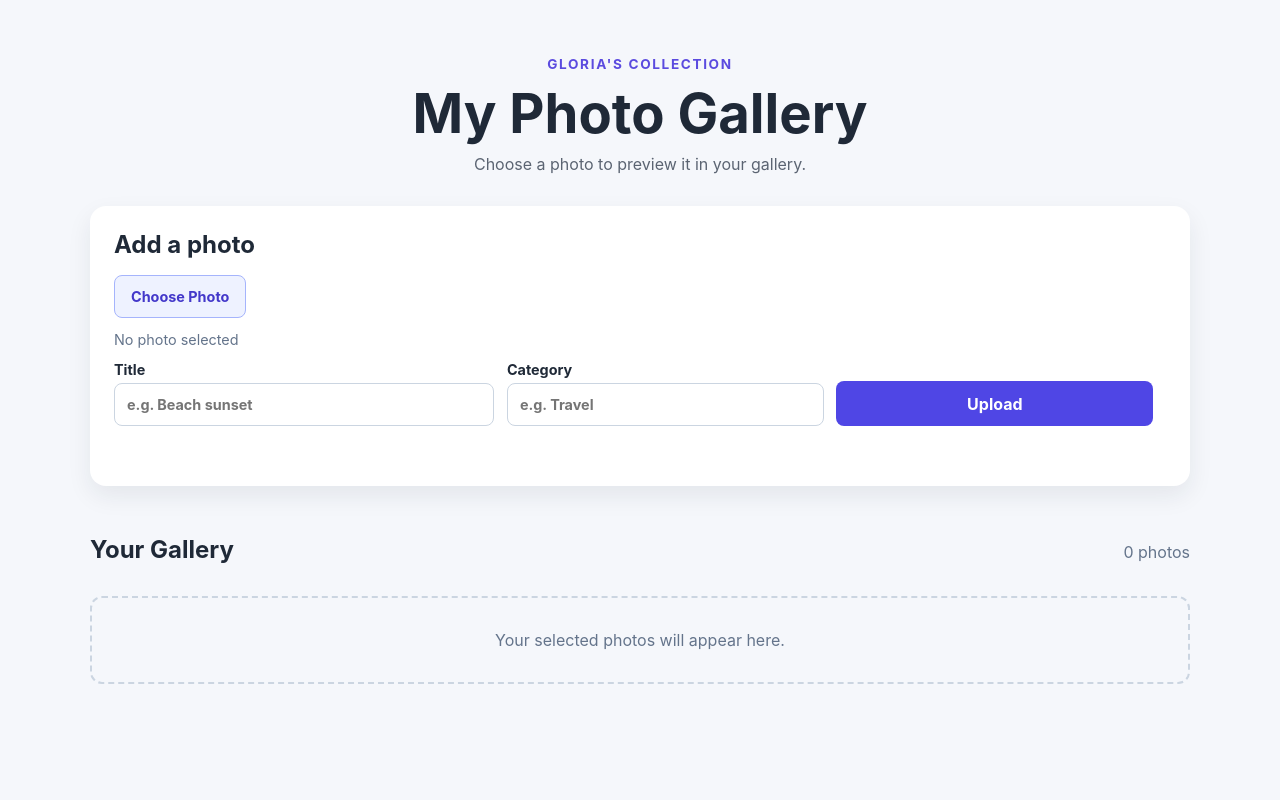
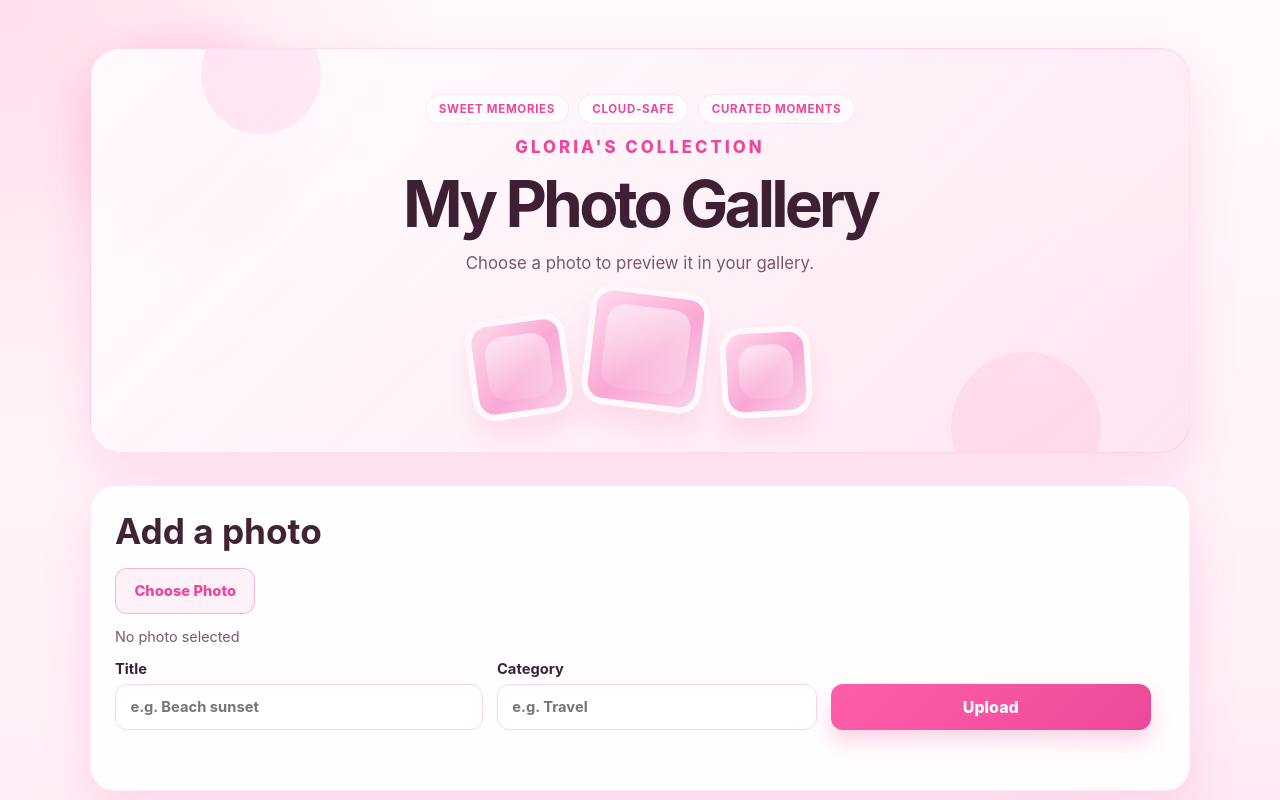
Before and after one commit to gloria866-crypto/RhombixTechnologies_Tasks-, a plain HTML site: page frontend/index.html in a window 1280 px wide. Shown: the top 800 px of the page. Drawn offline with Linux system fonts and the light colour scheme.

Commit message:
Readme Update

```diff
--- a/frontend/index.html
+++ b/frontend/index.html
@@ -10,9 +10,20 @@
   <body>
     <main class="page-shell">
       <header class="hero">
+        <div class="hero-badges" aria-label="Gallery highlights">
+          <span>Sweet memories</span>
+          <span>Cloud-safe</span>
+          <span>Curated moments</span>
+        </div>
         <p class="eyebrow">Gloria's collection</p>
         <h1>My Photo Gallery</h1>
         <p>Choose a photo to preview it in your gallery.</p>
+
+        <div class="hero-art" aria-hidden="true">
+          <div class="photo-frame frame-one"></div>
+          <div class="photo-frame frame-two"></div>
+          <div class="photo-frame frame-three"></div>
+        </div>
       </header>
 
       <section class="upload-panel" aria-labelledby="upload-heading">
--- a/frontend/style.css
+++ b/frontend/style.css
@@ -1,78 +1,365 @@
 :root {
-  color: #1f2937;
-  background: #f5f7fb;
-  font-family: Inter, ui-sans-serif, system-ui, -apple-system, BlinkMacSystemFont, "Segoe UI", sans-serif;
+  --bg: #fff5fb;
+  --bg-strong: #ffe4f1;
+  --panel: rgba(255, 255, 255, 0.9);
+  --panel-strong: #ffffff;
+  --primary: #ff5ea8;
+  --primary-deep: #ec4899;
+  --secondary: #f9a8d4;
+  --accent: #fbbf24;
+  --text: #3a2336;
+  --muted: #7a596d;
+  --line: #f9d4e8;
+  --success: #0f766e;
+  --danger: #dc2626;
+  --shadow: 0 22px 50px rgba(236, 72, 153, 0.14);
 }
 
 * { box-sizing: border-box; }
 
-body { margin: 0; }
+body {
+  margin: 0;
+  color: var(--text);
+  background:
+    radial-gradient(circle at top left, rgba(255, 94, 168, 0.18), transparent 26%),
+    radial-gradient(circle at bottom right, rgba(249, 168, 212, 0.28), transparent 25%),
+    linear-gradient(180deg, #fff9fc 0%, #ffeaf5 100%);
+  font-family: Inter, ui-sans-serif, system-ui, -apple-system, BlinkMacSystemFont, "Segoe UI", sans-serif;
+  position: relative;
+}
+
+body::before,
+body::after {
+  content: "";
+  position: fixed;
+  width: 220px;
+  height: 220px;
+  border-radius: 50%;
+  filter: blur(18px);
+  opacity: 0.35;
+  z-index: 0;
+  pointer-events: none;
+}
+
+body::before {
+  top: 4%;
+  left: 6%;
+  background: rgba(255, 174, 214, 0.9);
+}
+
+body::after {
+  right: 7%;
+  bottom: 8%;
+  background: rgba(252, 216, 233, 0.9);
+}
 
 .page-shell {
+  position: relative;
+  z-index: 1;
   width: min(1100px, calc(100% - 2rem));
   margin: 0 auto;
   padding: 3rem 0 4rem;
 }
 
-.hero { text-align: center; margin-bottom: 2rem; }
-.hero h1 { margin: 0.2rem 0; font-size: clamp(2rem, 5vw, 3.4rem); }
-.hero p { color: #5b6472; margin: 0.5rem 0; }
-.eyebrow { color: #5b4bdf !important; font-size: 0.85rem; font-weight: 700; letter-spacing: 0.12em; text-transform: uppercase; }
+.hero {
+  position: relative;
+  text-align: center;
+  padding: 2.8rem 1.6rem 2.2rem;
+  margin-bottom: 2rem;
+  border: 1px solid rgba(236, 72, 153, 0.14);
+  border-radius: 30px;
+  background: linear-gradient(135deg, rgba(255, 255, 255, 0.86), rgba(255, 225, 240, 0.8));
+  box-shadow: var(--shadow);
+  overflow: hidden;
+}
+
+.hero::before,
+.hero::after {
+  content: "";
+  position: absolute;
+  border-radius: 50%;
+  background: rgba(255, 154, 202, 0.18);
+}
+
+.hero::before {
+  width: 120px;
+  height: 120px;
+  top: -35px;
+  left: 10%;
+}
+
+.hero::after {
+  width: 150px;
+  height: 150px;
+  right: 8%;
+  bottom: -50px;
+}
+
+.hero-badges {
+  position: relative;
+  z-index: 1;
+  display: flex;
+  justify-content: center;
+  flex-wrap: wrap;
+  gap: 0.6rem;
+  margin-bottom: 0.8rem;
+}
+
+.hero-badges span {
+  padding: 0.45rem 0.8rem;
+  border: 1px solid rgba(236, 72, 153, 0.12);
+  border-radius: 999px;
+  background: rgba(255, 255, 255, 0.72);
+  color: var(--primary-deep);
+  font-size: 0.72rem;
+  font-weight: 700;
+  letter-spacing: 0.06em;
+  text-transform: uppercase;
+}
+
+.hero-art {
+  position: relative;
+  z-index: 1;
+  display: flex;
+  justify-content: center;
+  align-items: end;
+  gap: 1rem;
+  margin-top: 1.5rem;
+  min-height: 120px;
+}
+
+.photo-frame {
+  position: relative;
+  width: 100px;
+  height: 100px;
+  border: 6px solid rgba(255, 255, 255, 0.9);
+  border-radius: 22px;
+  background: linear-gradient(135deg, #ffd9ec, #f9a8d4 55%, #fbcfe8);
+  box-shadow: 0 18px 25px rgba(236, 72, 153, 0.12);
+  transform: rotate(-8deg);
+}
+
+.photo-frame::before {
+  content: "";
+  position: absolute;
+  inset: 12px;
+  border-radius: 18px;
+  background: linear-gradient(180deg, rgba(255, 255, 255, 0.5), rgba(255, 255, 255, 0.1));
+}
+
+.frame-two {
+  width: 120px;
+  height: 120px;
+  transform: rotate(7deg) translateY(-8px);
+}
+
+.frame-three {
+  width: 90px;
+  height: 90px;
+  transform: rotate(-3deg);
+}
+
+.hero h1 {
+  position: relative;
+  z-index: 1;
+  margin: 0.3rem 0 0.7rem;
+  font-size: clamp(2.4rem, 5vw, 4.1rem);
+  letter-spacing: -0.06em;
+  color: #3d2034;
+}
+
+.hero p {
+  position: relative;
+  z-index: 1;
+  margin: 0.5rem auto;
+  max-width: 700px;
+  color: var(--muted);
+  font-size: 1.05rem;
+}
+
+.eyebrow {
+  position: relative;
+  z-index: 1;
+  color: var(--primary-deep) !important;
+  font-size: 0.78rem;
+  font-weight: 800;
+  letter-spacing: 0.18em;
+  text-transform: uppercase;
+}
 
 .upload-panel {
+  position: relative;
+  z-index: 1;
   padding: 1.5rem;
   margin-bottom: 2.5rem;
-  border-radius: 16px;
-  background: #fff;
-  box-shadow: 0 10px 25px rgba(31, 41, 55, 0.08);
+  border: 1px solid rgba(236, 72, 153, 0.12);
+  border-radius: 24px;
+  background: var(--panel);
+  backdrop-filter: blur(8px);
+  box-shadow: var(--shadow);
 }
 
-h2 { margin: 0 0 1rem; }
+h2 {
+  margin: 0 0 1rem;
+  font-size: clamp(1.5rem, 3vw, 2.2rem);
+  color: #412334;
+}
 
-form { display: grid; grid-template-columns: 1.2fr 1fr 1fr auto; gap: 0.8rem; align-items: end; }
-label { display: grid; gap: 0.35rem; font-size: 0.9rem; font-weight: 650; }
-input { min-width: 0; padding: 0.75rem; border: 1px solid #cbd5e1; border-radius: 8px; font: inherit; }
+form {
+  display: grid;
+  grid-template-columns: 1.15fr 1fr 1fr auto;
+  gap: 0.9rem;
+  align-items: end;
+}
+
+label {
+  display: grid;
+  gap: 0.42rem;
+  font-size: 0.92rem;
+  font-weight: 700;
+}
+
+input {
+  min-width: 0;
+  padding: 0.8rem 0.9rem;
+  border: 1px solid var(--line);
+  border-radius: 12px;
+  background: rgba(255, 255, 255, 0.96);
+  font: inherit;
+  color: var(--text);
+  transition: border-color 0.2s ease, box-shadow 0.2s ease;
+}
+
+input:focus {
+  outline: none;
+  border-color: rgba(236, 72, 153, 0.55);
+  box-shadow: 0 0 0 4px rgba(236, 72, 153, 0.12);
+}
 
 .file-picker {
   display: inline-flex;
+  align-items: center;
+  justify-content: center;
   cursor: pointer;
   width: fit-content;
-  padding: 0.75rem 1rem;
-  color: #4338ca;
-  border: 1px solid #a5b4fc;
-  border-radius: 8px;
-  background: #eef2ff;
+  padding: 0.8rem 1.15rem;
+  color: var(--primary-deep);
+  border: 1px solid rgba(236, 72, 153, 0.35);
+  border-radius: 12px;
+  background: linear-gradient(135deg, #fff1f7, #fdf2f8);
+  font-weight: 800;
 }
-.file-picker input { position: absolute; width: 1px; height: 1px; opacity: 0; }
-.file-name { grid-column: 1 / -1; color: #64748b; font-size: 0.9rem; }
+
+.file-picker input {
+  position: absolute;
+  width: 1px;
+  height: 1px;
+  opacity: 0;
+}
+
+.file-name {
+  grid-column: 1 / -1;
+  color: var(--muted);
+  font-size: 0.9rem;
+}
 
 button {
-  padding: 0.78rem 1.1rem;
+  padding: 0.82rem 1.25rem;
   border: 0;
-  border-radius: 8px;
+  border-radius: 12px;
   color: white;
-  background: #4f46e5;
+  background: linear-gradient(135deg, var(--primary), var(--primary-deep));
   font: inherit;
+  font-weight: 800;
+  cursor: pointer;
+  box-shadow: 0 12px 20px rgba(236, 72, 153, 0.22);
+  transition: transform 0.2s ease, opacity 0.2s ease;
+}
+
+button:hover {
+  transform: translateY(-1px);
+  background: linear-gradient(135deg, var(--primary-deep), #db2777);
+}
+
+.status-message {
+  min-height: 1.25rem;
+  margin: 1rem 0 0;
+  color: var(--success);
   font-weight: 700;
-  cursor: pointer;
 }
-button:hover { background: #4338ca; }
-.status-message { min-height: 1.25rem; margin: 1rem 0 0; color: #047857; }
 
-.gallery-heading { display: flex; align-items: baseline; justify-content: space-between; gap: 1rem; }
-.gallery-heading p { color: #64748b; }
-.gallery { display: grid; grid-template-columns: repeat(auto-fill, minmax(220px, 1fr)); gap: 1.25rem; }
-.card { overflow: hidden; border-radius: 14px; background: #fff; box-shadow: 0 6px 16px rgba(31, 41, 55, 0.08); }
-.card img { display: block; width: 100%; height: 180px; object-fit: cover; background: #e2e8f0; }
-.card-content { padding: 1rem; }
-.card h3 { margin: 0; font-size: 1.05rem; }
-.category { margin: 0.35rem 0 1rem; color: #64748b; font-size: 0.9rem; }
-.delete-button { width: 100%; background: #dc2626; }
-.delete-button:hover { background: #b91c1c; }
-.empty-state { padding: 2rem; border: 2px dashed #cbd5e1; border-radius: 12px; color: #64748b; text-align: center; }
+.gallery-heading {
+  display: flex;
+  align-items: baseline;
+  justify-content: space-between;
+  gap: 1rem;
+  margin-bottom: 1rem;
+}
+
+.gallery-heading p {
+  color: var(--muted);
+}
+
+.gallery {
+  display: grid;
+  grid-template-columns: repeat(auto-fill, minmax(220px, 1fr));
+  gap: 1.25rem;
+}
+
+.card {
+  overflow: hidden;
+  border: 1px solid rgba(236, 72, 153, 0.08);
+  border-radius: 18px;
+  background: var(--panel-strong);
+  box-shadow: 0 14px 26px rgba(58, 35, 54, 0.09);
+}
+
+.card img {
+  display: block;
+  width: 100%;
+  height: 190px;
+  object-fit: cover;
+  background: linear-gradient(135deg, #fbcfe8, #f9a8d4);
+}
+
+.card-content {
+  padding: 1rem;
+}
+
+.card h3 {
+  margin: 0;
+  font-size: 1.06rem;
+  color: var(--text);
+}
+
+.category {
+  margin: 0.35rem 0 1rem;
+  color: var(--muted);
+  font-size: 0.9rem;
+}
+
+.delete-button {
+  width: 100%;
+  background: linear-gradient(135deg, #fb7185, #e11d48);
+  box-shadow: 0 8px 16px rgba(225, 29, 72, 0.2);
+}
+
+.delete-button:hover {
+  background: linear-gradient(135deg, #e11d48, #be123c);
+}
+
+.empty-state {
+  padding: 2rem;
+  border: 2px dashed rgba(236, 72, 153, 0.28);
+  border-radius: 18px;
+  background: rgba(255, 255, 255, 0.66);
+  color: var(--muted);
+  text-align: center;
+}
 
 @media (max-width: 760px) {
   .page-shell { padding-top: 2rem; }
   form { grid-template-columns: 1fr; }
   .file-name { grid-column: auto; }
+  .gallery-heading { display: block; }
 }
```
Also changed, not shown: 1 other file.
